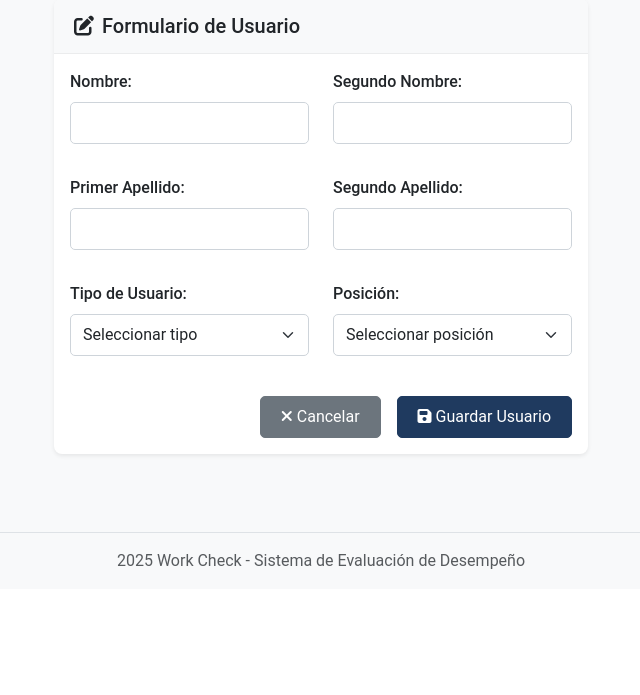
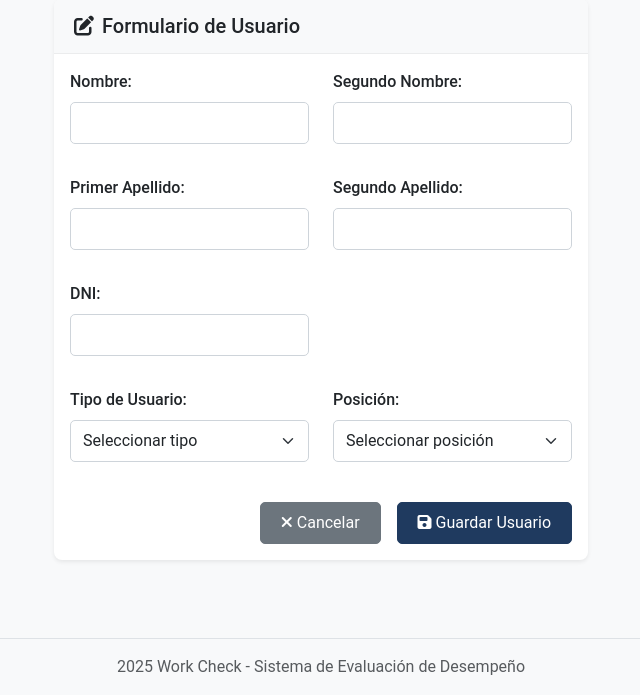
Before and after one commit to DylanQL/Work_Check, a Django app: template System/templates/System/add_user.html in a window 1280 px wide. Shown: the part 269-964 px from the top of the page, without its empty margins (319-959 px from the left). Before the commit the page ends 838 px from the top, so only its background shows below. Run offline with Django 5.2, Linux system fonts and the light colour scheme; the template is opened without the code that fills it, so the values that code supplies are empty.

Commit message:
Agregar campo DNI en la ficha de empleado

```diff
--- a/System/models.py
+++ b/System/models.py
@@ -17,6 +17,7 @@ class Usuario(models.Model):
     middle_name = models.CharField(max_length=50, blank=True, null=True)
     last_name = models.CharField(max_length=50)
     second_last_name = models.CharField(max_length=50, blank=True, null=True)
+    dni = models.CharField(max_length=8, unique=True)
     user_type = models.CharField(max_length=50)
     position = models.ForeignKey(Position, on_delete=models.PROTECT)
     template = models.ForeignKey(Template, on_delete=models.SET_NULL, null=True, blank=True, related_name="usuarios")
--- a/System/templates/System/add_user.html
+++ b/System/templates/System/add_user.html
@@ -50,7 +50,14 @@
                                 </div>
                             </div>
                         </div>
-
+                        <div class="row mb-3">
+                            <div class="col-md-6">
+                                <div class="form-group mb-3">
+                                    <label for="dni" class="form-label">DNI:</label>
+                                    <input type="text" class="form-control" id="dni" name="dni" maxlength="8" required>
+                                </div>
+                            </div>
+                        </div>
                         <div class="row mb-3">
                             <div class="col-md-6">
                                 <div class="form-group mb-3">
```
Also changed, not shown: System/templates/System/update_user.html (+8 -1 lines), System/views.py (+6 -3 lines).
